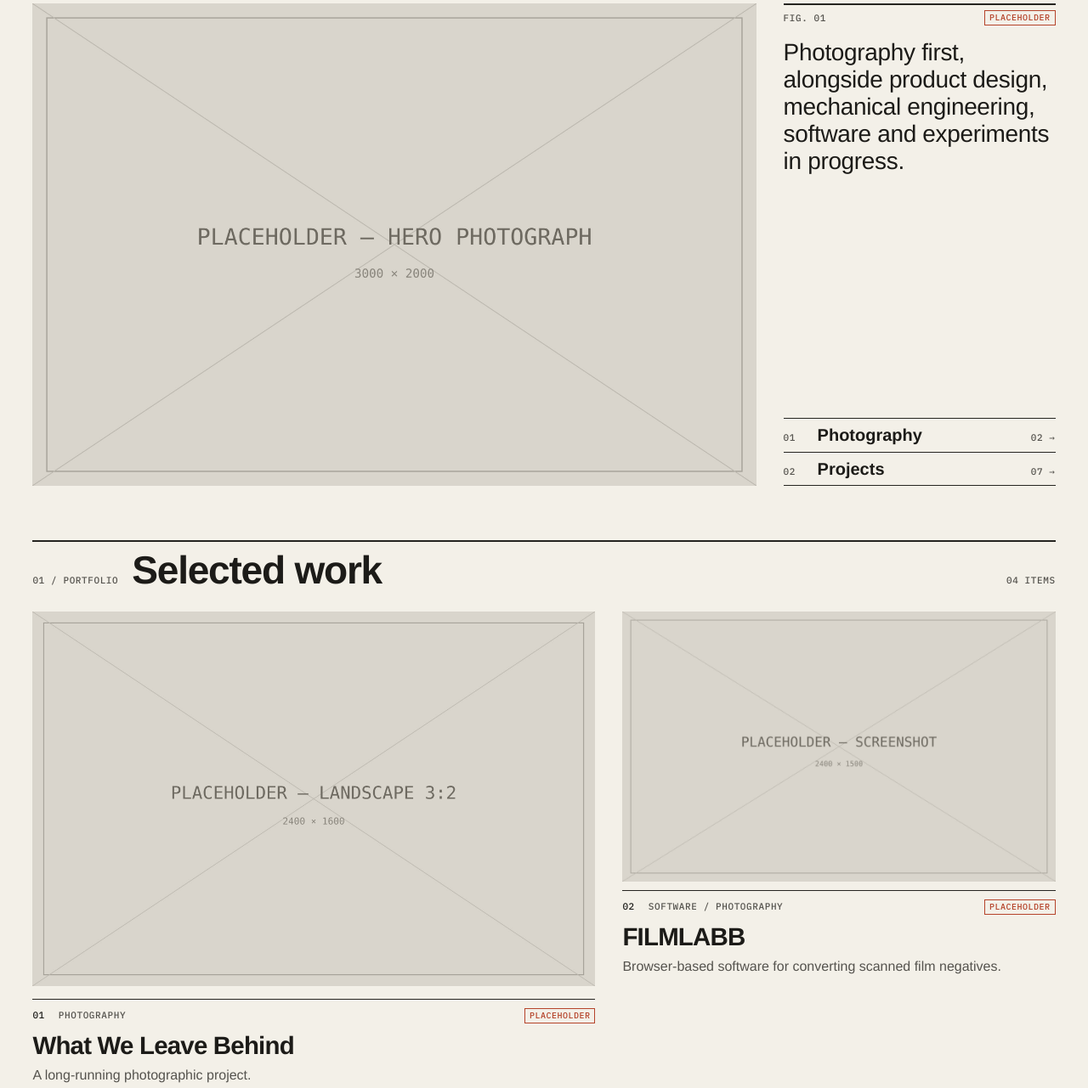
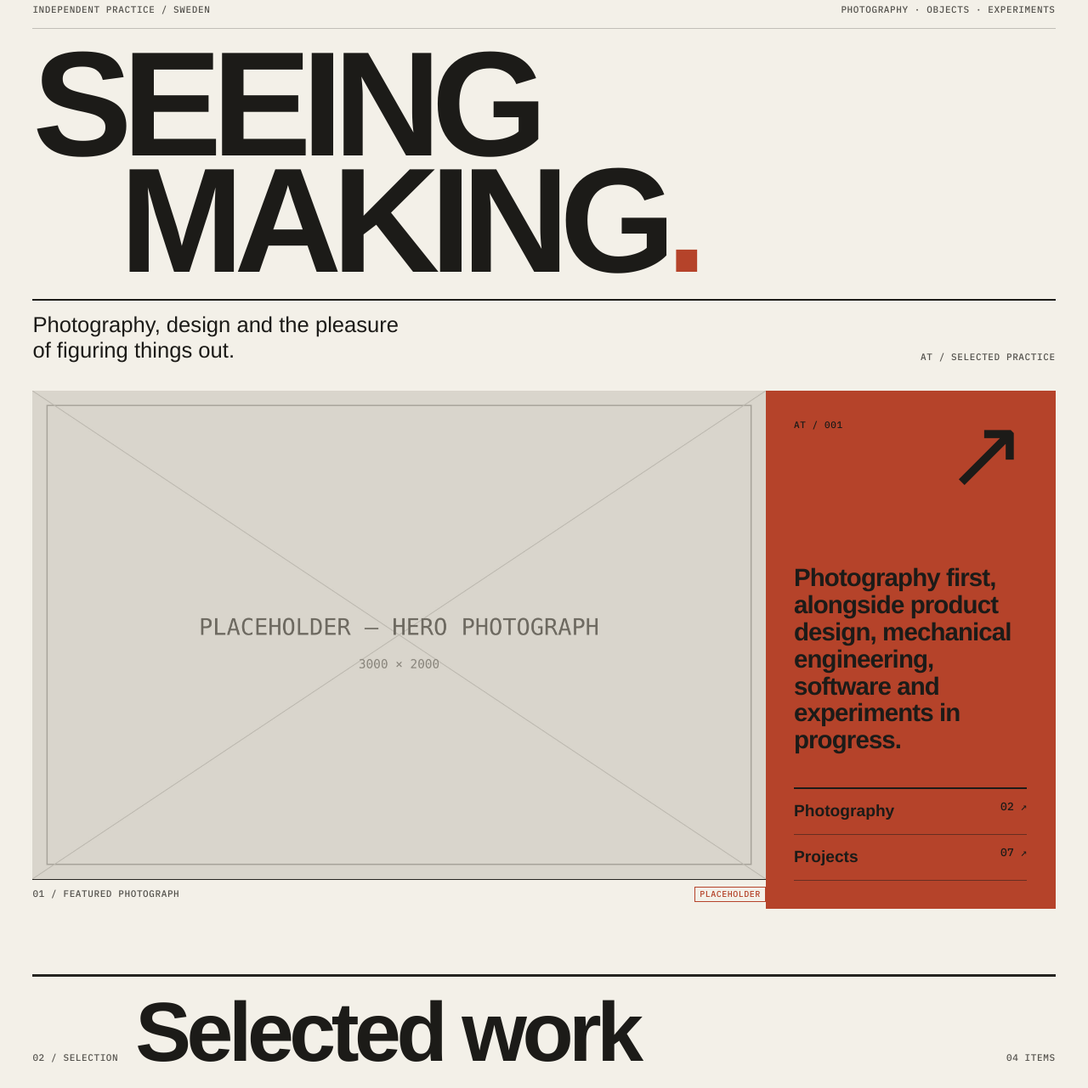
Before and after one commit to AxelTidehorn/Portfolio, an Astro site: page / in a window 1280 px wide. Shown: the part 169-1450 px from the top of the page at 85% size. Built offline with nearby package versions, Linux system fonts and the light colour scheme; Astro itself is replaced by a stand-in of ours.

Commit message:
Introduce expressive Swiss editorial homepage with monumental type and orange feature panel

```diff
--- a/src/pages/index.astro
+++ b/src/pages/index.astro
@@ -18,45 +18,61 @@ const pad = (n: number) => String(n).padStart(2, '0');
 const hero = site.hero.image;
 ---
 <Base image={hero} sheet="Index">
-  <section class="hero wrap">
-    <figure class="hero__fig snap" style={`--r: ${hero.height / hero.width}; --snap-max: 78vh`}>
-      <div>
-        <span class="hero__img">
+  <section class="opening wrap" aria-labelledby="opening-title">
+    <div class="opening__eyebrow">
+      <span class="label">Independent practice / Sweden</span>
+      <span class="label">Photography · Objects · Experiments</span>
+    </div>
+    <h1 id="opening-title" class="opening__title">
+      <span>Seeing</span>
+      <span class="opening__second">making<span class="opening__dot">.</span></span>
+    </h1>
+    <div class="opening__bottom">
+      <p>Photography, design and the pleasure of figuring things out.</p>
+      <span class="opening__edition label">AT / Selected practice</span>
+    </div>
+  </section>
+
+  <section class="hero wrap" aria-label="Featured photography">
+    <figure class="hero__fig">
       <Image
         src={hero}
         alt={site.hero.alt}
         widths={[800, 1200, 1800, 2400, 3000]}
-            sizes="(min-width: 1100px) 70vw, 100vw"
+        sizes="(min-width: 1100px) 72vw, 100vw"
         quality={86}
         loading="eager"
         fetchpriority="high"
       />
-        </span>
+      <figcaption class="hero__caption">
+        <span class="label">01 / Featured photograph</span>
+        {site.hero.placeholder && <span class="badge">Placeholder</span>}
+      </figcaption>
+    </figure>
+    <aside class="hero__panel">
+      <div class="hero__panel-top">
+        <span class="label">AT / 001</span>
+        <span class="hero__glyph" aria-hidden="true">↗</span>
       </div>
-    </figure>
-    <aside class="hero__side">
-      <div class="hero__fighead rule">
-        <span class="label">Fig. 01</span>
-        {site.hero.placeholder && <span class="badge">Placeholder</span>}
-      </div>
-      <p class="intro">{site.intro}</p>
-      <ul class="jump">
+      <div class="hero__panel-bottom">
+        <p>{site.intro}</p>
+        <ul class="hero__links">
           {site.nav.slice(0, 2).map((n) => (
-          <li class="rule">
+            <li>
               <a href={n.href}>
-              <span class="label">{n.code}</span>
-              <span class="jump__name">{n.label}</span>
-              <span class="label">{pad(counts[n.href as keyof typeof counts])} →</span>
+                <span>{n.label}</span>
+                <span class="hero__link-count">{pad(counts[n.href as keyof typeof counts])} ↗</span>
               </a>
             </li>
           ))}
         </ul>
+      </div>
     </aside>
   </section>
 
   <section class="selected wrap" aria-labelledby="sel">
     <header class="sec-head rule">
-      <span class="label">01 / Portfolio</span>
+      <span class="label">02 / Selection</span>
       <h2 id="sel">Selected work</h2>
       <span class="label">{pad(selected.length)} items</span>
     </header>
@@ -78,7 +94,7 @@ const hero = site.hero.image;
 
   <section class="index wrap" aria-labelledby="idx">
     <header class="sec-head rule">
-      <span class="label">02 / Index</span>
+      <span class="label">03 / Index</span>
       <h2 id="idx">Index of work</h2>
     </header>
     <table>
@@ -100,43 +116,70 @@ const hero = site.hero.image;
 </Base>
 
 <style>
-  .hero { display: grid; gap: 24px; margin-bottom: var(--space); }
-  .hero__fig { margin: 0; }
-  .hero__img { position: relative; display: inline-block; vertical-align: top; max-width: 100%; }
-  .hero__img img { max-height: 78vh; width: auto; }
+  /* Poster-like first impression: one monumental typographic move, then the photograph. */
+  .opening { margin-bottom: clamp(18px, 2.5vw, 36px); }
+  .opening__eyebrow { display: flex; justify-content: space-between; gap: 12px; flex-wrap: wrap; padding-bottom: 14px; border-bottom: 1px solid var(--rule-soft); }
+  .opening__title {
+    font-weight: 850;
+    font-stretch: 65%;
+    font-size: clamp(78px, 13.7vw, 225px);
+    line-height: 0.78;
+    letter-spacing: -0.065em;
+    text-transform: uppercase;
+    margin: 20px 0 24px;
+  }
+  .opening__title > span { display: block; }
+  .opening__second { padding-left: clamp(8px, 8vw, 142px); }
+  .opening__dot { color: var(--accent); }
+  .opening__bottom {
+    display: flex; align-items: end; justify-content: space-between;
+    gap: 20px; border-top: 2px solid var(--ink); padding-top: 13px;
+  }
+  .opening__bottom p { max-width: 440px; margin: 0; font-size: clamp(18px, 2vw, 26px); line-height: 1.2; font-weight: 550; font-stretch: 86%; }
+  .opening__edition { text-align: right; }
 
-  .hero__side { display: flex; flex-direction: column; }
-  .hero__fighead { --rt: var(--w-outline); display: flex; justify-content: space-between; align-items: center; padding-top: 8px; }
-  .intro {
-    font-size: 24px; line-height: 32px;
-    font-weight: 460; font-stretch: 88%; letter-spacing: -0.012em;
-    margin: 16px 0 24px; max-width: 400px;
+  .hero {
+    display: grid;
+    gap: 0;
+    margin-bottom: calc(var(--space) * 1.2);
+    align-items: stretch;
   }
-  .jump { list-style: none; margin: 0; padding: 0; }
-  .jump li { --rt: var(--w-div); }
-  .jump li:last-child { --rb: var(--w-div); }
-  .jump a { display: grid; grid-template-columns: 40px 1fr auto; align-items: baseline; padding: 8px 0; text-decoration: none; }
-  .jump__name { font-size: 20px; line-height: 24px; font-weight: 620; font-stretch: 85%; }
-  @media (min-width: 1100px) {
-    .hero { grid-template-columns: minmax(0, 1fr) 320px; gap: var(--gap); align-items: stretch; }
-    .intro { font-size: 28px; }
-    .jump { margin-top: auto; }
+  .hero__fig { min-width: 0; margin: 0; display: flex; flex-direction: column; }
+  .hero__fig img { width: 100%; height: auto; max-height: min(68vw, 760px); object-fit: contain; object-position: left top; }
+  .hero__caption { display: flex; justify-content: space-between; gap: 12px; align-items: baseline; border-top: 1px solid var(--rule); padding: 8px 0; }
+  .hero__panel {
+    background: var(--accent);
+    color: var(--ink);
+    display: flex;
+    flex-direction: column;
+    justify-content: space-between;
+    padding: clamp(18px, 2.6vw, 40px);
+    min-width: 0;
   }
+  .hero__panel .label { color: var(--ink); }
+  .hero__panel-top { display: flex; justify-content: space-between; align-items: start; }
+  .hero__glyph { font-size: clamp(68px, 9vw, 148px); font-weight: 350; line-height: 0.72; }
+  .hero__panel-bottom p { font-size: clamp(22px, 2.3vw, 35px); font-weight: 730; font-stretch: 78%; line-height: 1.08; letter-spacing: -0.03em; margin: 40px 0; }
+  .hero__links { list-style: none; margin: 0; padding: 0; border-top: 2px solid var(--ink); }
+  .hero__links li { border-bottom: 1px solid rgb(28 27 24 / 0.5); }
+  .hero__links a {
+    display: flex; justify-content: space-between; gap: 12px; padding: 12px 0;
+    text-decoration: none; font-size: clamp(18px, 1.5vw, 22px); font-weight: 700; font-stretch: 78%;
+  }
+  .hero__links a:hover { color: var(--ink); text-decoration: underline; }
+  .hero__link-count { font: 500 13px/1.4 var(--font-mono); white-space: nowrap; }
 
   .selected { margin-bottom: var(--space); }
-  .selected__grid {
-    display: grid;
-    gap: clamp(28px, 3vw, 48px) var(--gap);
+  .selected .sec-head { --rt: 3px; gap: 20px; padding-top: 18px; margin-bottom: 24px; }
+  .selected .sec-head h2 { font-size: clamp(46px, 7.7vw, 118px); font-weight: 820; font-stretch: 68%; letter-spacing: -0.055em; }
+  .selected__grid { display: grid; gap: clamp(28px, 3vw, 48px) var(--gap); }
+  .selected__grid > :global(:first-child) { grid-column: 1 / -1; }
+  @media (min-width: 760px) {
+    .selected__grid { grid-template-columns: minmax(0, 1.35fr) minmax(0, 1fr); }
+    .selected__grid > :global(:first-child) { width: min(82%, 1180px); }
   }
-  @media (min-width: 760px) {
-    .selected__grid { grid-template-columns: minmax(0, 1.3fr) minmax(0, 1fr); }
-  }
-
-  /* Rows are exactly 40px; lines are inset shadows on each cell's top edge (no layout shift). */
-  /* Table columns use cqw: percentages inside round() are ignored by the table layout algorithm. */
   .index { container-type: inline-size; }
   table { width: 100%; border-collapse: collapse; table-layout: fixed; }
-  /* Top-aligned 24px lines: baseline alignment between mono and sans cells would grow rows past 40px. */
   th, td { text-align: left; vertical-align: top; padding: 8px 16px 8px 0; line-height: 24px; }
   th { font-weight: 500; padding-block: 12px; line-height: 16px; box-shadow: inset 0 1px 0 var(--rule); }
   td { box-shadow: inset 0 1px 0 var(--rule-soft); }
@@ -152,4 +195,21 @@ const hero = site.hero.image;
     th:nth-child(2) { width: 40%; }
     th:nth-child(3) { width: 30%; }
   }
+  @media (min-width: 1100px) {
+    .hero { grid-template-columns: minmax(0, 2.15fr) minmax(280px, 0.85fr); }
+  }
+  @media (max-width: 1099px) {
+    .hero__panel { min-height: 280px; }
+    .hero__panel-bottom p { margin: 16px 0 24px; max-width: 640px; }
+    .hero__glyph { font-size: 76px; }
+  }
+  @media (max-width: 600px) {
+    .opening__title { font-size: clamp(53px, 14vw, 84px); margin: 18px 0; letter-spacing: -0.06em; }
+    .opening__second { padding-left: 4vw; }
+    .opening__bottom { align-items: start; }
+    .opening__bottom p { font-size: 17px; max-width: 240px; }
+    .hero__panel { min-height: 300px; }
+    .selected .sec-head { flex-wrap: wrap; gap: 8px 14px; }
+    .selected .sec-head h2 { order: 2; flex-basis: 100%; }
+  }
 </style>
```
Lines whose indentation alone changed are shown as unchanged.
